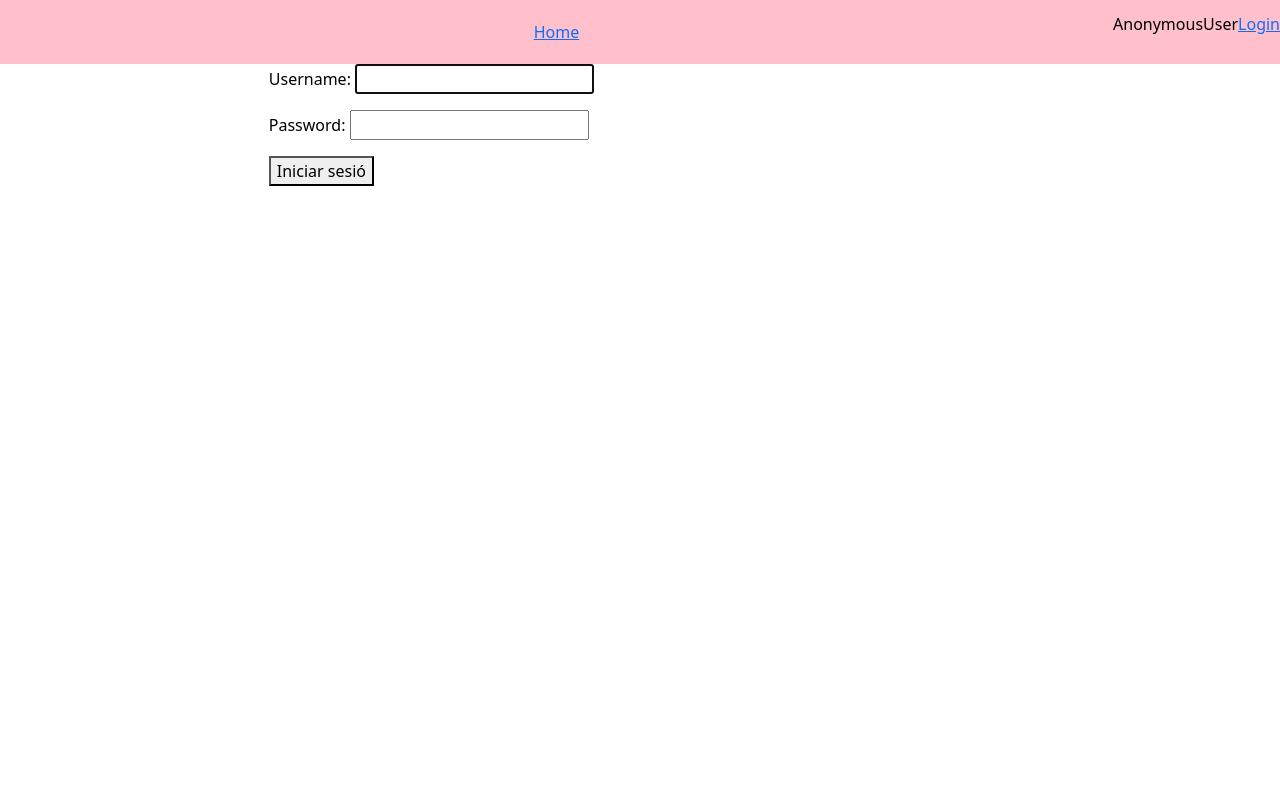
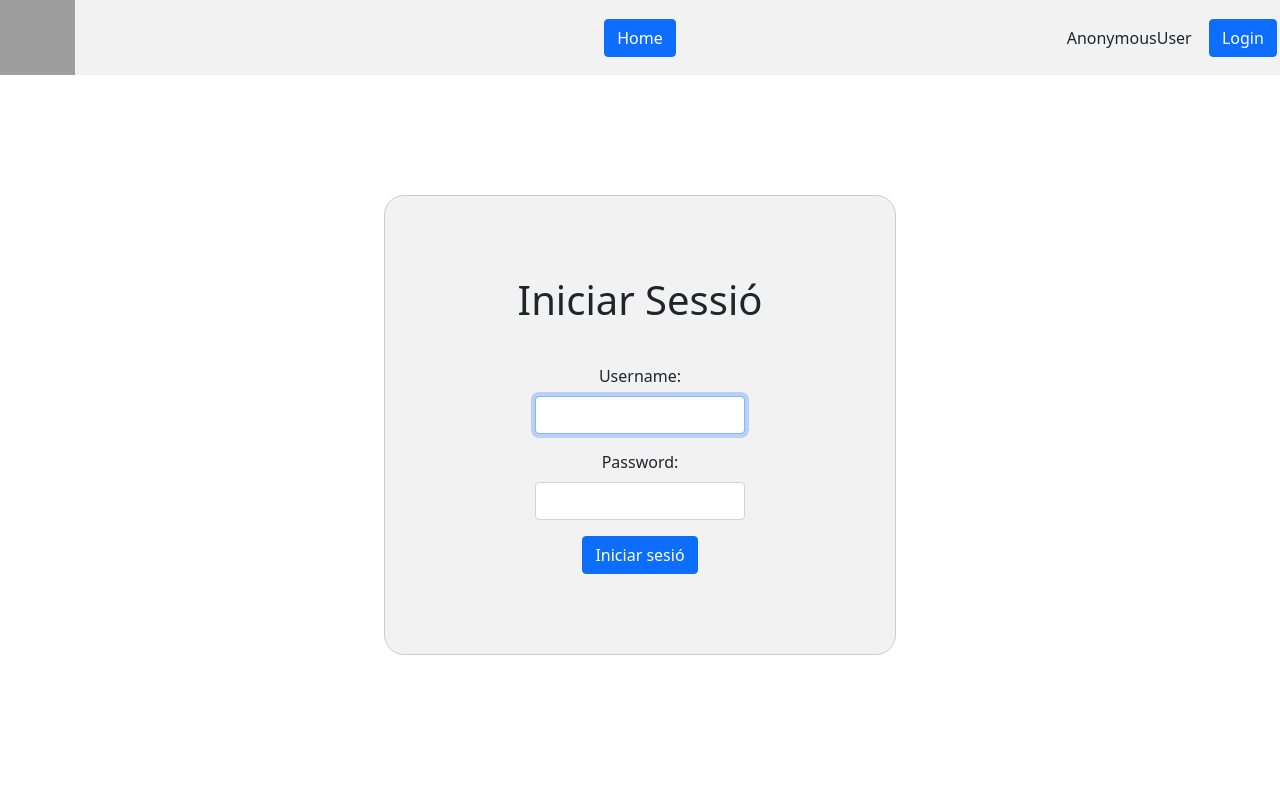
Before and after one commit to CarlosMunozRo/IETIFCT, a Django app: page /login in a window 1280 px wide. Run offline with Django 3.2, Linux system fonts and the light colour scheme; some libraries are stand-ins or nearby versions; grey boxes are pictures that could not be loaded.

Commit message:
Arreglado lo que habia perdido

```diff
--- a/ieti/fct/static/style.css
+++ b/ieti/fct/static/style.css
@@ -6,15 +6,29 @@ body {
     font-size: 90%;
     margin: 2rem;
 }
-body > *{
-    margin-left: 21vw;
-    color:black
+.row{
+    --bs-gutter-x: 0rem !important;
 }
+/* button{
+    border-color: #3498db;
+    color: #fff;
+    box-shadow: 0 0 40px 40px #3498db inset, 0 0 0 0 #3498db;
+    -webkit-transition: all 150ms ease-in-out;
+    transition: all 150ms ease-in-out;
+    cursor: pointer;
+} */
+.btn-primary{
+    color:rgb(022,065,148)
+}
+/* button:hover {
+    box-shadow: 0 0 10px 0 #3498db inset, 0 0 10px 4px #3498db;
+    color:black;
+} */
 /* Header */
 
 .headerContainer{
     min-height: 8vh;
-    background-color: pink;
+    background-color: #f2f2f2;
     position:sticky;
     left:0;
     margin-left:0;
@@ -128,3 +119,31 @@ li.active{
     font-size: 17px;
     font-weight:700;
 }
+
+/* Login */
+.loginContainer{
+    width: 100%;
+    height: 90vh;
+    display: flex;
+
+}
+.loginContent{
+    margin:15vh auto auto auto;
+    padding: 80px;
+    border: solid 1px  #cccccc;
+    border-radius: 20px;
+    width: 40vw;
+    height: auto;
+    background-color: #f2f2f2;
+    text-align: center;
+}
+.loginTitle{
+    margin-bottom: 5vh;
+}
+.formInput{
+    margin: auto ;
+    width: 60% !important;
+}
+li.active{
+    background-color: #ccffff;
+}
--- a/ieti/fct/templates/header.html
+++ b/ieti/fct/templates/header.html
@@ -1,17 +1,23 @@
-<div class="headerContainer">
-    <div class="headerContent">
-        <img>
+<div class="headerContainer row ">
+    <div class="col-4 align-self-start">
+        <img src="static/ietilogo.jpeg" alt="Site logo" width="75px" height="75px">
     </div>
-    <a href="/">Home</a>
-    {% if request.user.is_authenticated %}
-    <div class="loginHeader">
-        <p>{{request.user}}</p>
-        <p><a href="{% url 'logout' %}">Log out</a></p>
+    <div class="col-4 d-flex justify-content-center">
+        <a class="align-self-center" href="/"> <button class="btn btn-primary">Home</button></a>
     </div>
-    {% else %}
-    <div class="loginHeader">
-        <p>{{request.user}}</p>
-        <p><a href="{% url 'login' %}">Login</a></p>
-    </div>
-    {% endif %}
+        {% if request.user.is_authenticated %}
+        <div class="col-4">
+            <div class="row h-100 d-flex justify-content-end">
+                <p class="col-3 align-self-center mb-0">{{request.user}}</p>
+                <a class="col-3 align-self-center" href="{% url 'logout' %}"><button class="btn btn-primary">Log out</button></a>
+            </div>
+        </div>
+        {% else %}
+        <div class="col-4">
+            <div class="row h-100 d-flex justify-content-end">
+                <p class="col-4 align-self-center mb-0">{{request.user}}</p>
+                <a class="col-2 align-self-center" href="{% url 'login' %}"><button class="btn btn-primary">Login</button></a>
+            </div>
+        </div>
+        {% endif %}
 </div>
--- a/ieti/fct/templates/login.html
+++ b/ieti/fct/templates/login.html
@@ -2,9 +2,18 @@
 {% load static %}
 {% block title %} Login {% endblock title %}
 {% block body_data %}
-<form method="post" action="{% url 'login' %}">
-    {% csrf_token %}
-    {{ form.as_p }}
-    <button type="submit"> Iniciar sesió </button>
-</form>
+<div class="loginContainer">
+    <div class="loginContent">
+        <h1 class="loginTitle">Iniciar Sessió</h1>
+        <form method="post" action="{% url 'login' %}">
+            {% csrf_token %}
+            <p><label class="form-label" for="id_username">Username:</label>
+                <input class="formInput form-control" type="text" name="username" autofocus="" autocapitalize="none" autocomplete="username" maxlength="150" required="" id="id_username"></p>
+            <p><label class="form-label" for="id_password">Password:</label>
+                <input class="formInput form-control" type="password" name="password" autocomplete="current-password" required="" id="id_password"></p>
+            <button class="btn btn-primary  btnForm" type="submit"> Iniciar sesió </button>
+            </form>
+        </form>
+    </div>
+</div>
 {% endblock body_data %}
```
Also changed, not shown: other parts of ieti/fct/static/style.css (+21 -44 lines), ieti/fct/templates/landingPage.html (+7 -10 lines).
